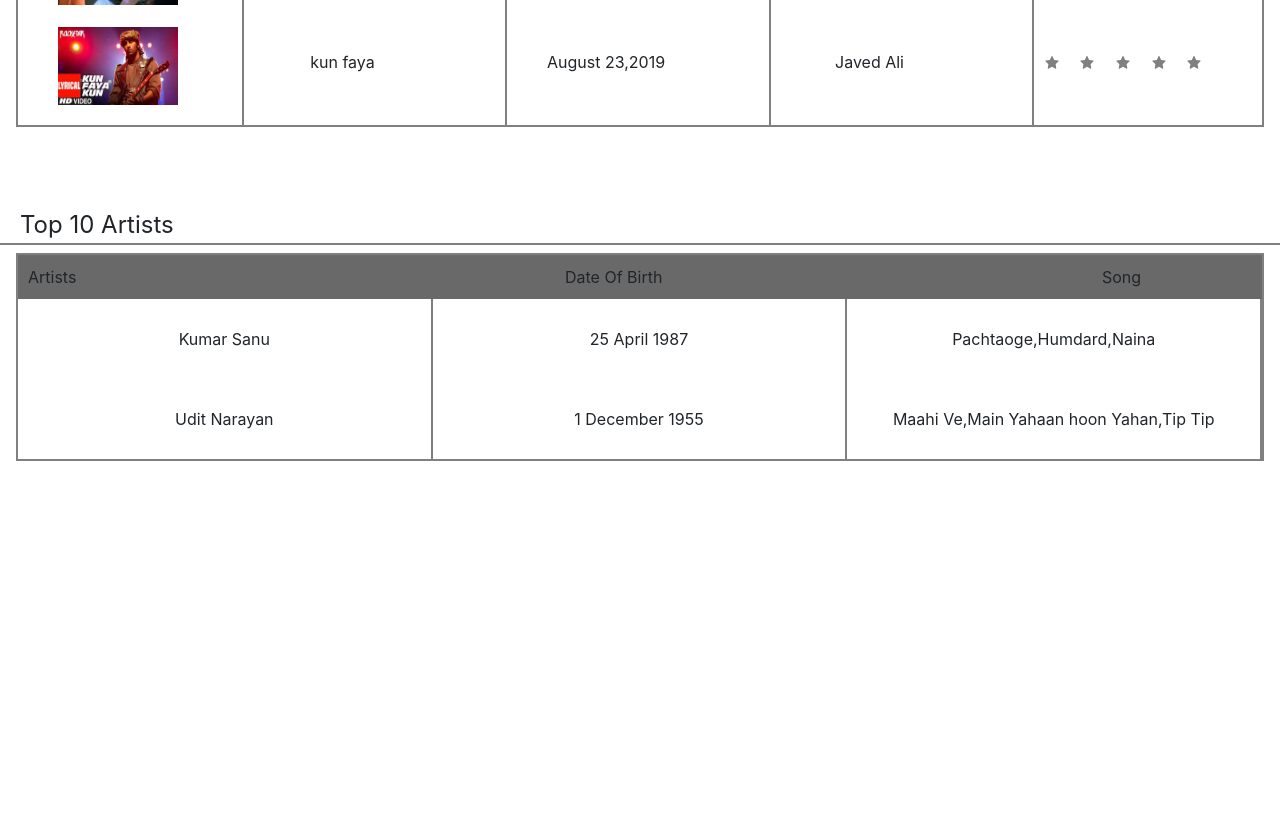
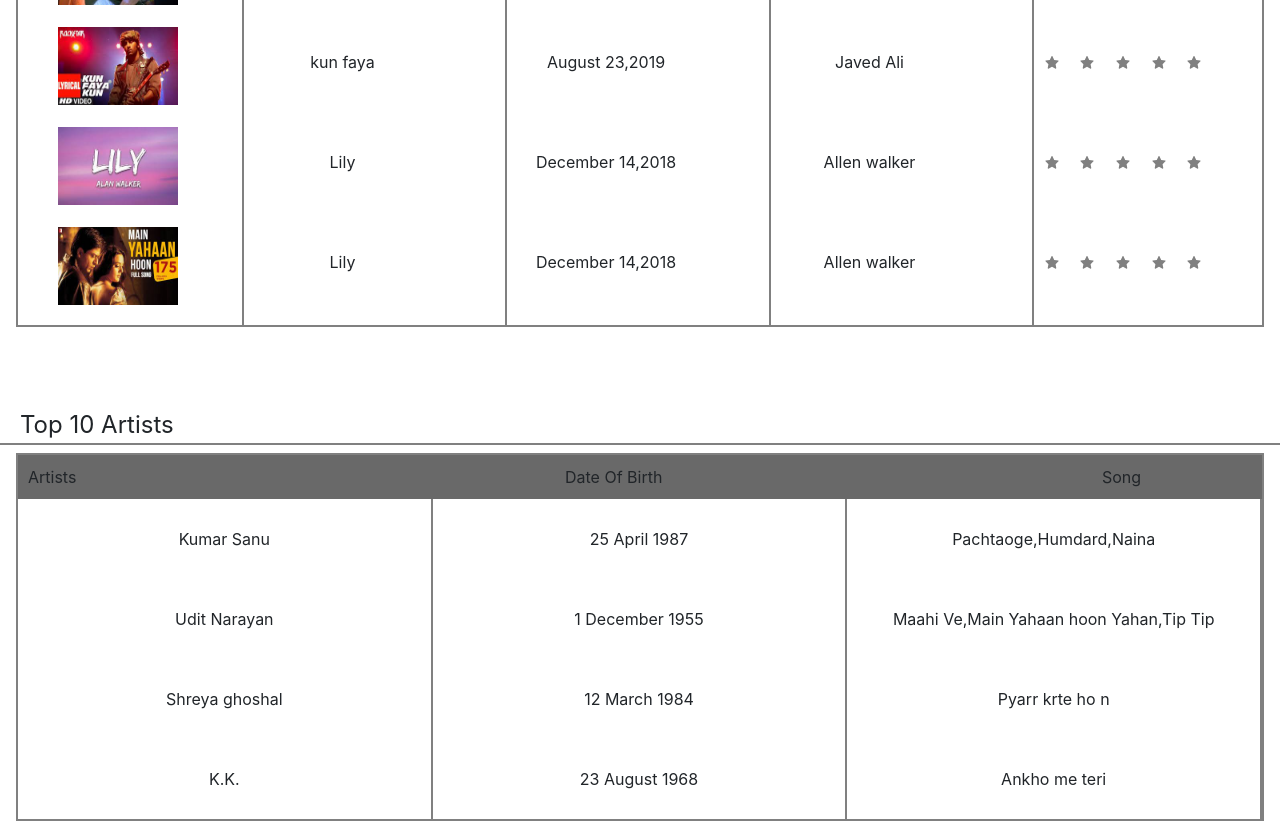
Before and after one commit to akarshgangwar28/DeltaX_Assignment, a React (Create React App) app: page / in a window 1280 px wide. Shown: the part 320-1149 px from the top of the page. Before the commit the page ends 800 px from the top, so only its background shows below. Built offline with nearby package versions, Linux system fonts and the light colour scheme.

Commit message:
some songs added

```diff
--- a/src/App.js
+++ b/src/App.js
@@ -1,22 +1,19 @@
-
-import './App.css';
-import Nav from "../src/components/Nav"
-import SongHeading from './components/SongHeading';
+import "./App.css";
+import Nav from "../src/components/Nav";
+import SongHeading from "./components/SongHeading";
 import { Route, Switch } from "react-router-dom";
-import Song from './components/Song';
+import Song from "./components/Song";
 import imgg_2 from "./images/imgg_2.jpeg";
 import img_1 from "./images/img_1.jpeg";
+import img3 from "./images/img3.jpg";
+import img4 from "./images/img4.jpg";
 
-import SubHeading1 from './components/SubHeading1';
+import SubHeading1 from "./components/SubHeading1";
 import Singer from "./components/Singer";
-import AddNewSong from './AddnewSongForm';
-
+import AddNewSong from "./AddnewSongForm";
 
 function App() {
   return (
-
-
-
     <Switch>
       <Route exact path="/">
         <Nav />
@@ -35,14 +32,22 @@ function App() {
             dateOfRelease="August 23,2019"
             Artist="Javed Ali"
           />
+          <Song
+            Artwork={img3}
+            song="Lily"
+            dateOfRelease="December 14,2018"
+            Artist="Allen walker"
+          />
+          <Song
+            Artwork={img4}
+            song="Lily"
+            dateOfRelease="December 14,2018"
+            Artist="Allen walker"
+          />
         </div>
-        <div id="artistHeading">
-                Top 10 Artists
-            </div>
-
+        <div id="artistHeading">Top 10 Artists</div>
 
         <div id="artist-Division">
-
           <div className="subhead">
             <div id="artist-caption">Artists</div>
             <div id="artist-caption">Date Of Birth</div>
@@ -53,30 +58,31 @@ function App() {
             name="Kumar Sanu"
             dob="25 April 1987"
             songslist="Pachtaoge,Humdard,Naina"
-
           />
           <Singer
             name="Udit Narayan"
             dob="1 December 1955"
             songslist="Maahi Ve,Main Yahaan hoon Yahan,Tip Tip"
           />
+          <Singer
+            name="Shreya ghoshal"
+            dob="12 March 1984"
+            songslist="Pyarr krte ho n"
+          />
+
+          <Singer
+            name="K.K."
+            dob="23 August 1968"
+            songslist="Ankho me teri"
+          />
 
         </div>
-
       </Route>
 
       <Route exact path="/AddNewSong">
-        <AddNewSong/>
-
+        <AddNewSong />
       </Route>
-
-
     </Switch>
-
-
-
-
-
   );
 }
 
```
Lines whose indentation alone changed are shown as unchanged.
